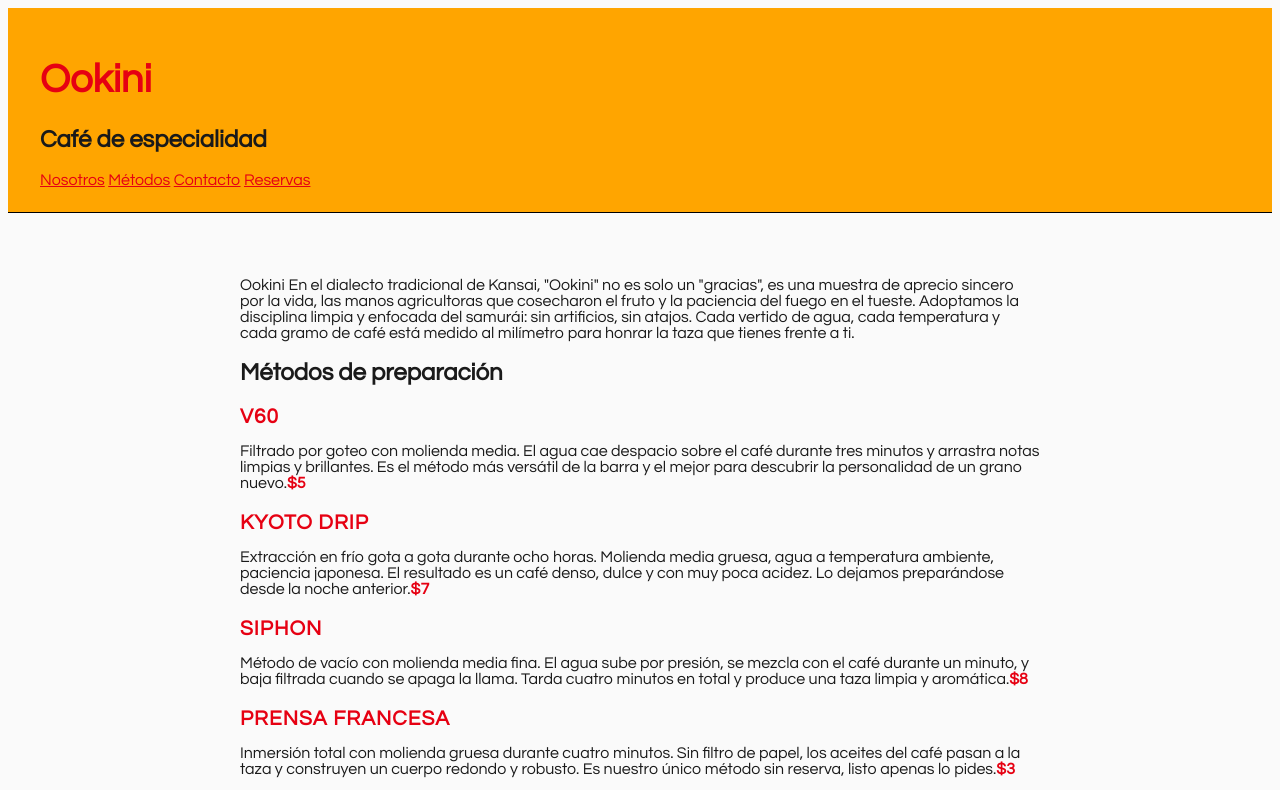
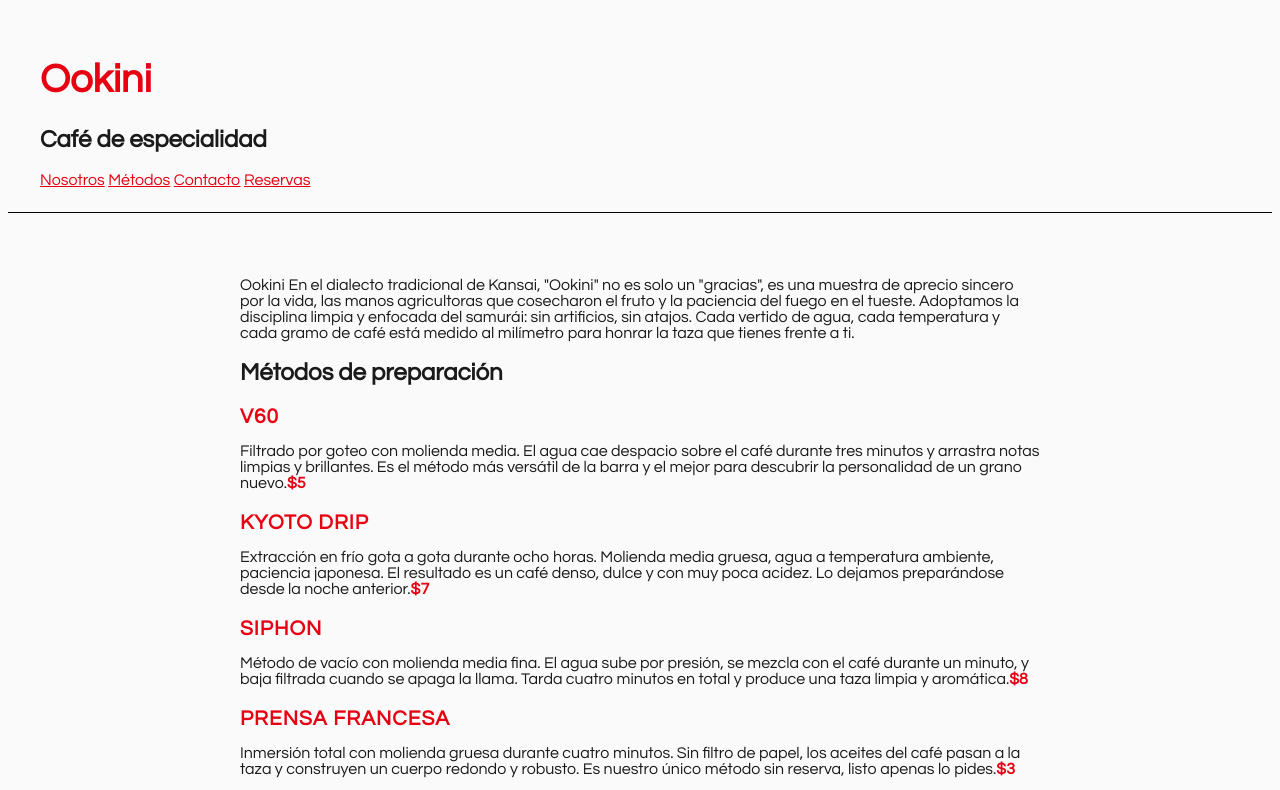
Before and after one commit to cevc910-rgb/ookini, a plain HTML site: page index.html in a window 1280 px wide. Shown: the top 790 px of the page. Drawn offline with Linux system fonts and the light colour scheme.

Commit message:
cambio de color naranja a blanco en header

```diff
--- a/styles.css
+++ b/styles.css
@@ -10,7 +10,6 @@ h1 {
 header {
     padding: 1.5rem 2rem;
     border-bottom: 1px solid #000000;
-    background-color: orange
 
 }
 nav a {
```
